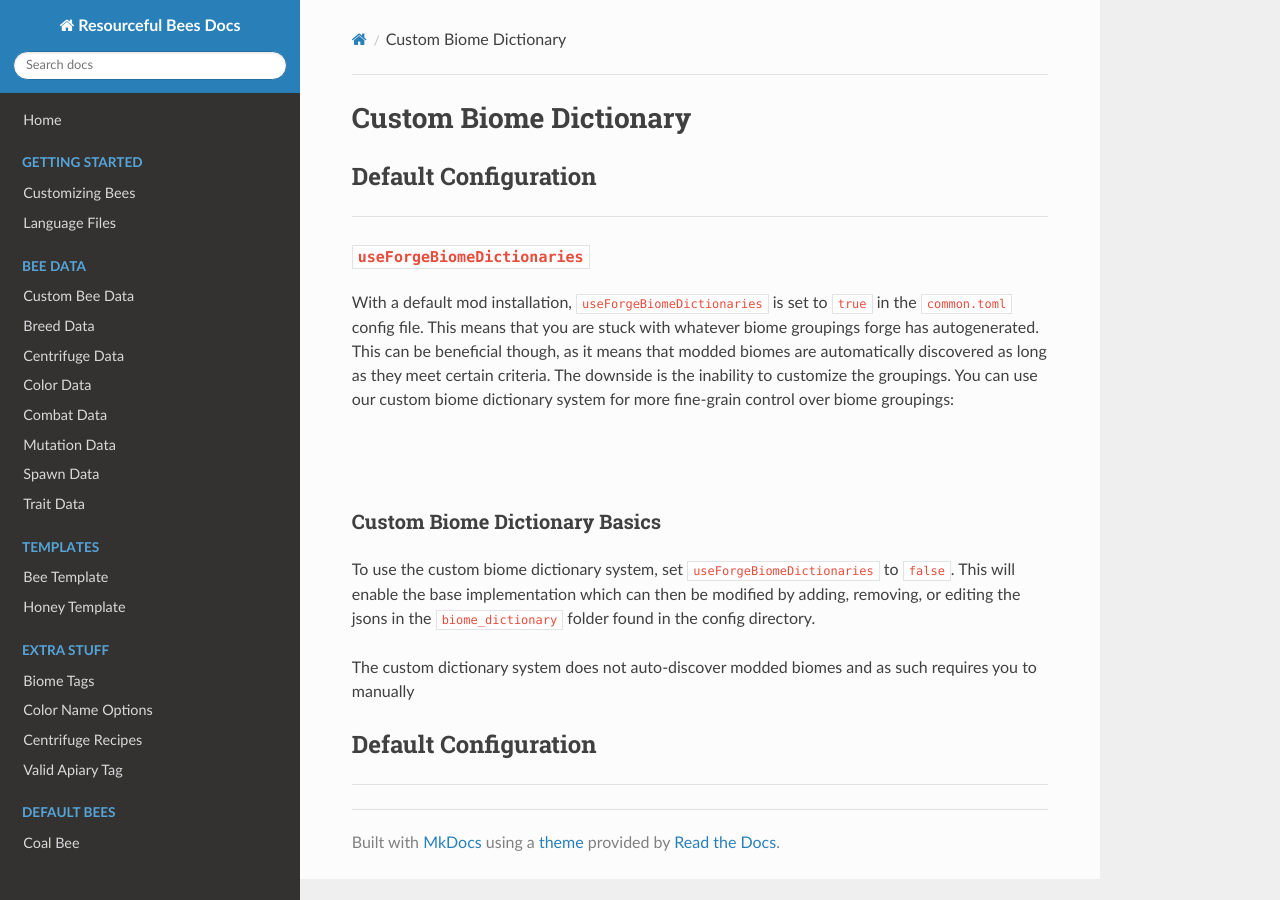
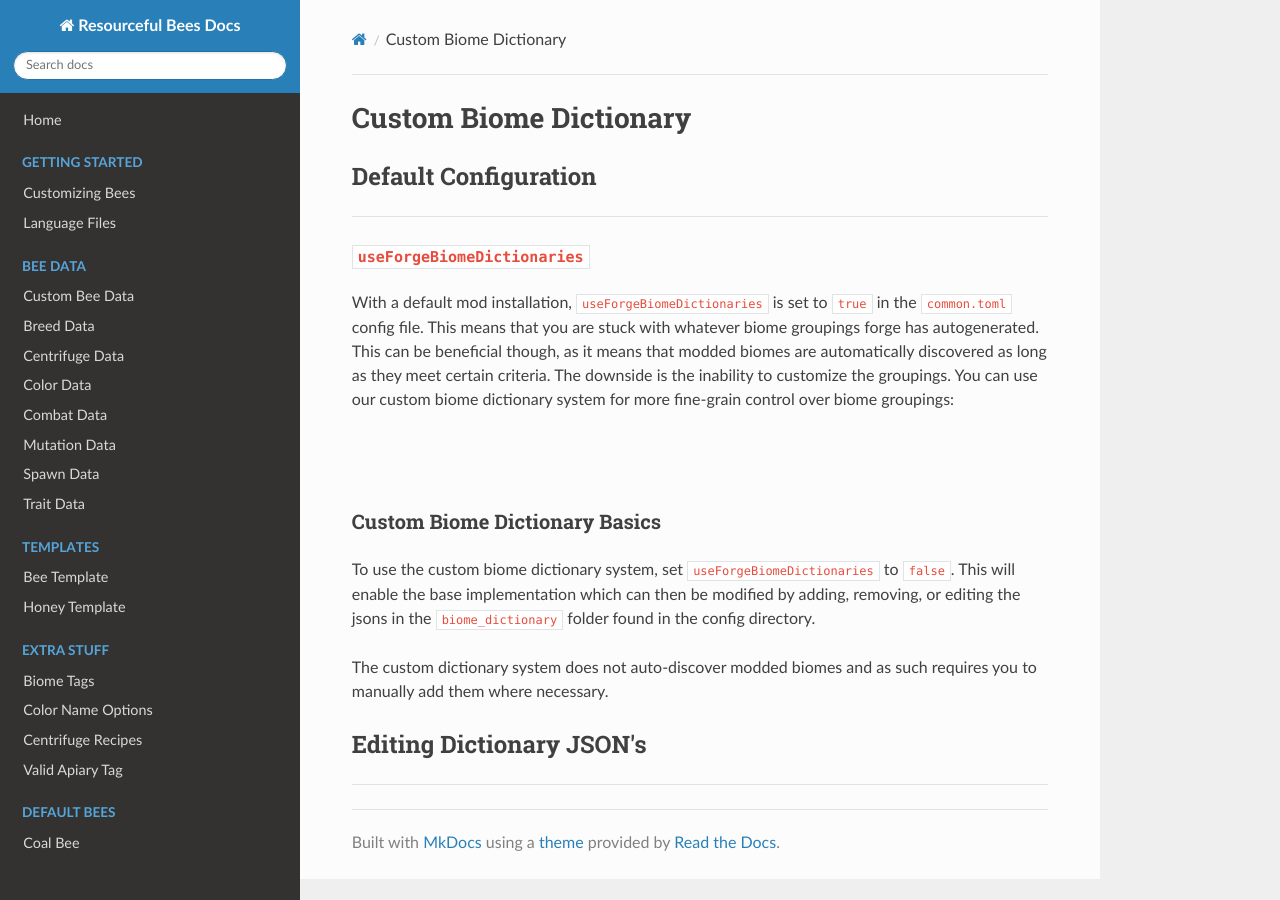
Before and after one commit to Team-Resourceful/ResourcefulBeesDocs, an MkDocs documentation site: the page built from docs/extra_stuff/custom_biome_dictionary.md, in a window 1280 px wide. Built offline with MkDocs 1.6.1, drawn with Linux system fonts in a browser that asks for light colours; nearby versions of some CDN libraries.

Commit message:
docs/extra_stuff/custom_biome_dictionary.md updated from https://stackedit.io/

```diff
--- a/docs/extra_stuff/custom_biome_dictionary.md
+++ b/docs/extra_stuff/custom_biome_dictionary.md
@@ -14,10 +14,12 @@ With a default mod installation, `useForgeBiomeDictionaries` is set to `true` in
 
 To use the custom biome dictionary system, set `useForgeBiomeDictionaries` to `false`. This will enable the base implementation which can then be modified by adding, removing, or editing the jsons in the `biome_dictionary` folder found in the config directory.
 
-The custom dictionary system does not auto-discover modded biomes and as such requires you to manually
+The custom dictionary system does not auto-discover modded biomes and as such requires you to manually add them where necessary.
 
-## **Default Configuration**
+## **Editing Dictionary JSON's**
 ***
+
+
 <!--stackedit_data:
-eyJoaXN0b3J5IjpbMTk4NjQyMjUwM119
+eyJoaXN0b3J5IjpbMTM0Nzc1NDkyM119
 -->
```
